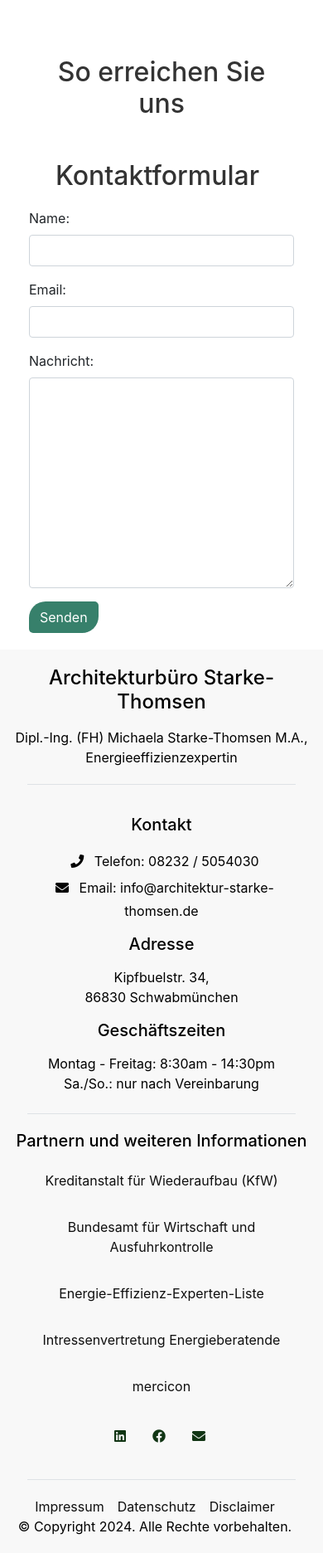
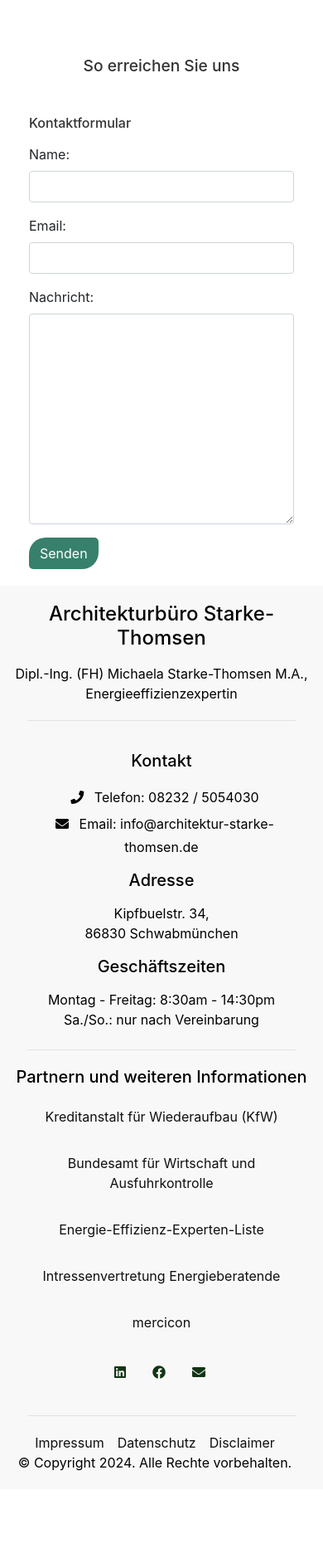
Before and after one commit to DouniaBK/arkitekture-MST, a Django app: page /contact/ in a window 390 px wide. Shown: the part 76-1948 px from the top of the page at 83% size. After the commit the page ends 1849 px from the top, so only its background shows below. Run offline with Django 5.2, Linux system fonts and the light colour scheme; some libraries are stand-ins or nearby versions.

Commit message:
fix: contact.html responsiveness

```diff
--- a/home/static/home/css/styles.css
+++ b/home/static/home/css/styles.css
@@ -727,3 +727,90 @@ div.home-service p {
         font-size: 1em; /* Adjust font size for paragraphs */
     }
 }
+
+/* Contact form*/
+
+.contact-title {
+    font-size: 2rem;
+}
+
+.contact-subtitle {
+    font-size: 1.5rem;
+    margin-bottom: 1rem;
+}
+
+.btn-primary {
+    background-color: #007bff;
+    border: none;
+    color: #fff;
+    padding: 10px 20px;
+    font-size: 1rem;
+}
+
+.btn-primary:hover {
+    background-color: #0056b3;
+}
+
+/* Responsive styles */
+@media (max-width: 1200px) {
+    .contact-title {
+        font-size: 1.8rem;
+    }
+
+    .contact-subtitle {
+        font-size: 1.4rem;
+    }
+
+    .btn-primary {
+        padding: 8px 16px;
+    }
+}
+
+@media (max-width: 992px) {
+    .contact-title {
+        font-size: 1.6rem;
+    }
+
+    .contact-subtitle {
+        font-size: 1.2rem;
+    }
+
+    .btn-primary {
+        padding: 7px 14px;
+    }
+}
+
+@media (max-width: 768px) {
+    .contact-title {
+        font-size: 1.4rem;
+    }
+
+    .contact-subtitle {
+        font-size: 1.1rem;
+    }
+
+    .form-group {
+        margin-bottom: 1rem;
+    }
+
+    .btn-primary {
+        padding: 6px 12px;
+        font-size: 0.9rem;
+    }
+}
+
+@media (max-width: 576px) {
+    .contact-title {
+        font-size: 1.2rem;
+    }
+
+    .contact-subtitle {
+        font-size: 1rem;
+    }
+
+    .btn-primary {
+        width: 100%;
+        padding: 10px;
+        font-size: 1rem;
+    }
+}
--- a/home/templates/home/base.html
+++ b/home/templates/home/base.html
@@ -31,7 +31,7 @@
                                 <!-- <li class="nav-item"><a class="nav-link" href="{% url 'about' %}">ÜBER MICH</a></li> -->
                                 <li class="nav-item"><a class="nav-link" href="{% url 'services' %}">SERVICES</a></li>
                                 <li class="nav-item"><a class="nav-link" href="{% url 'portfolio' %}">PROJEKTE</a></li>
-                                <li class="nav-item"><a class="nav-link" href="{% url 'contact' %}">CONTACT</a></li>
+                                <li class="nav-item"><a class="nav-link" href="{% url 'contact' %}">KONTAKT</a></li>
                             </ul>
                         </div>
                     </nav>
--- a/home/templates/home/contact.html
+++ b/home/templates/home/contact.html
@@ -9,10 +9,10 @@
 
 <!-- Contact Form Section -->
 <div class="container">
-    <h2 class="mt-5 text-center">So erreichen Sie uns</h2>
+    <h2 class="mt-5 text-center contact-title">So erreichen Sie uns</h2>
     <div class="row mt-5 justify-content-center">
-        <div class="col-md-12">
-            <h2 class="contact-title">Kontaktformular</h2>
+        <div class="col-lg-8 col-md-10 col-sm-12">
+            <h3 class="contact-subtitle">Kontaktformular</h3>
             <form method="post" action="{% url 'contact' %}">
                 {% csrf_token %}
                 <div class="form-group">
--- a/home/templates/home/services.html
+++ b/home/templates/home/services.html
@@ -3,7 +3,7 @@
 {% block title %}Services - Starke-Thomsen{% endblock %}
 
 {% block content %}
-<div class="container m-7">
+<div class="container mt-5">
     <div class="row">
         <div class="col-md-12">
             <h1 class="fw-bold text-center mb-4">Architekturbüro Starke-Thomsen</h1>
@@ -23,7 +23,7 @@
 </div>
 
 <!-- Services Section -->
-<section class="page-services-section mt-7">
+<section class="page-services-section mt-5">
     <div class="container">
         <div class="row">
             <div class="col-md-12">
```
